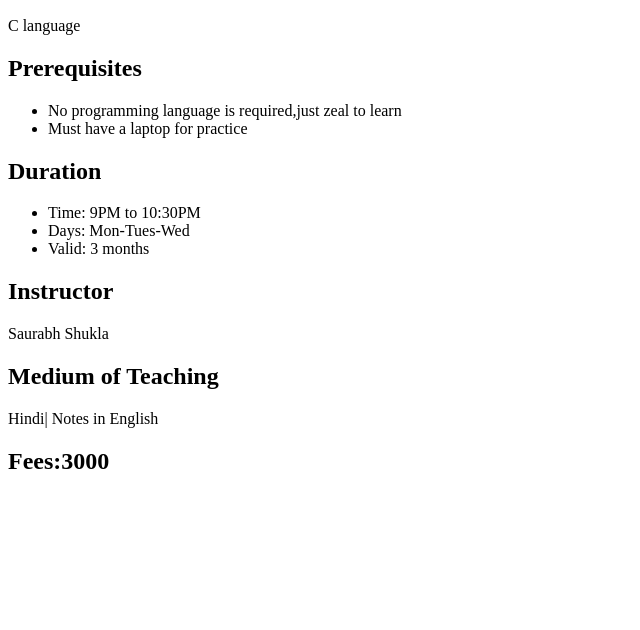
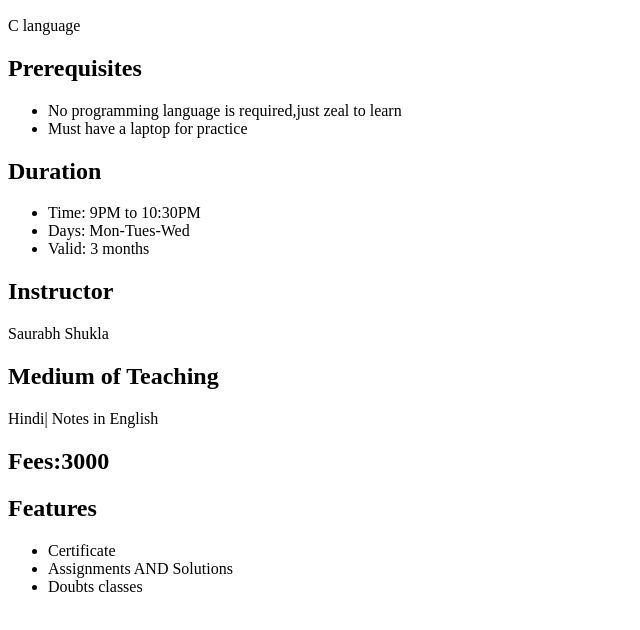
Before and after one commit to AjazAhmad-10/project-batch-details, a plain HTML site: page index.html in a window 1280 px wide. Shown: the part 110-740 px from the top of the page, without its empty margins (0-640 px from the left). Drawn offline with Linux system fonts and the light colour scheme.

Commit message:
updtaed index file 1.3

```diff
--- a/index.html
+++ b/index.html
@@ -27,5 +27,11 @@
     </h2>
     <p>Hindi| Notes in English</p>
     <h2>Fees:3000</h2>
+    <h2>Features</h2>
+    <ul>
+        <li>Certificate</li>
+        <li>Assignments AND Solutions</li>
+         <li>Doubts classes</li>
+    </ul>
 </body>
 </html>
```
